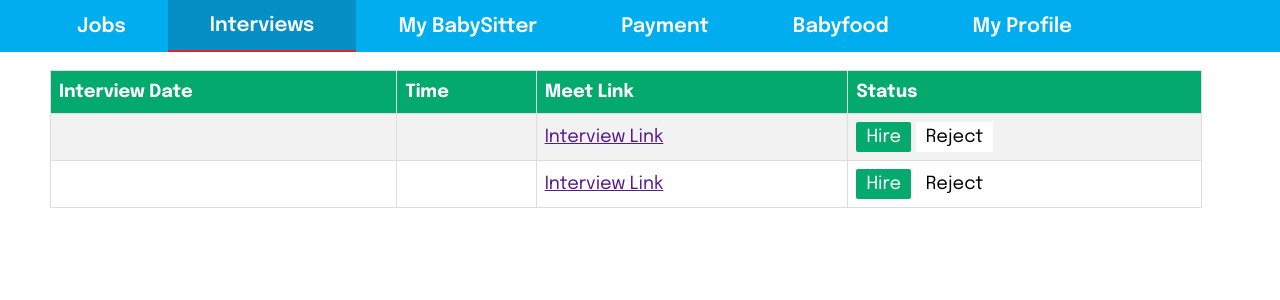
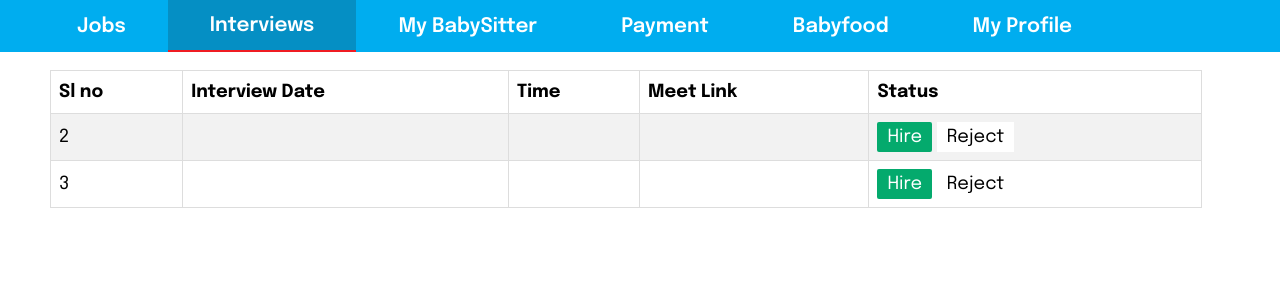
Before and after one commit to safiulbari/kidsitter, a PHP site: page /kidSitter/interview.php in a window 1280 px wide. Shown: the part 96-396 px from the top of the page. Run offline with PHP 8.4, Linux system fonts and the light colour scheme; data comes from the database, SQL or seed files in the repository.

Commit message:
some fix in interview page

```diff
--- a/interview.php
+++ b/interview.php
@@ -41,8 +41,8 @@
         padding-top: 12px;
         padding-bottom: 12px;
         text-align: left;
-        background-color: #04AA6D;
-        color: white;
+        background-color: white;
+        color: black;
         }
 
         .profile_view_section{
@@ -92,6 +92,7 @@
 
     <table class="table">
     <tr>
+        <th>Sl no</th>
         <th>Interview Date</th>
         <th>Time</th>
         <th>Meet Link</th>
@@ -102,10 +103,12 @@
             while( $rows = mysqli_fetch_array( $results ) ) {
                 extract($rows);
     ?>
+    <!-- <span style='display:none' id='interview_id'>$interview_no</span> -->
         <tr>
-            <td><?php echo "$date <span style='display:none' id='interview_id'>$interview_no</span>";?></td>
+            <td><?php echo "<span id='interview_id'>$interview_no</span>";?></td>
+            <td><?php echo "$date";?></td>
             <td><?php echo "$time"?></td>
-            <td><?php echo "<a href='$link' target='_blank'>Interview Link<a>"?></td>
+            <td><?php echo "<a href='$link' target='_blank'>$link<a>"?></td>
 
             <td>
                 <button id="hire">Hire</button>
--- a/mybabysitter.php
+++ b/mybabysitter.php
@@ -42,8 +42,8 @@
         padding-top: 12px;
         padding-bottom: 12px;
         text-align: left;
-        background-color: #04AA6D;
-        color: white;
+        background-color: white;
+        color: black;
         }
 
         .profile_view_section{
```
